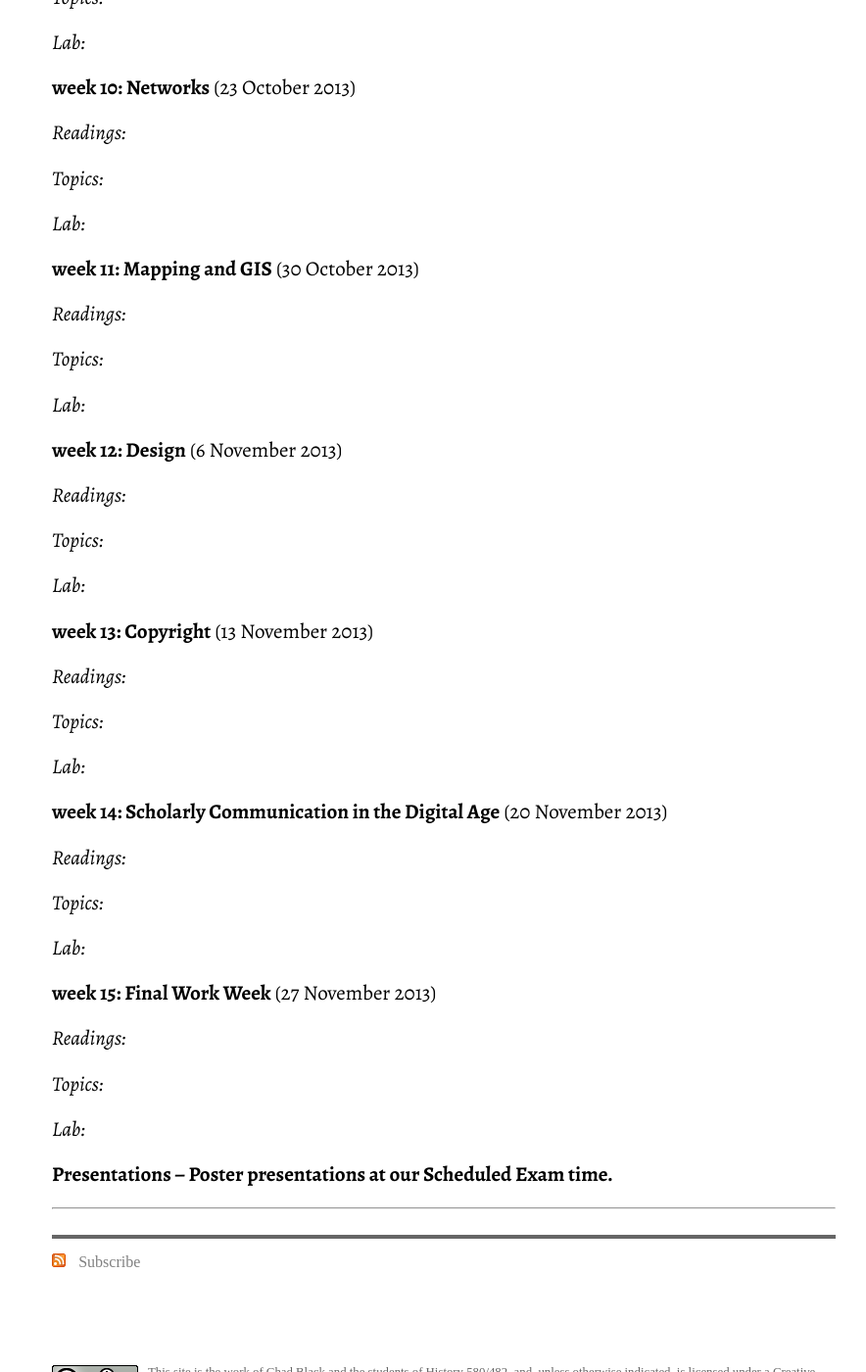
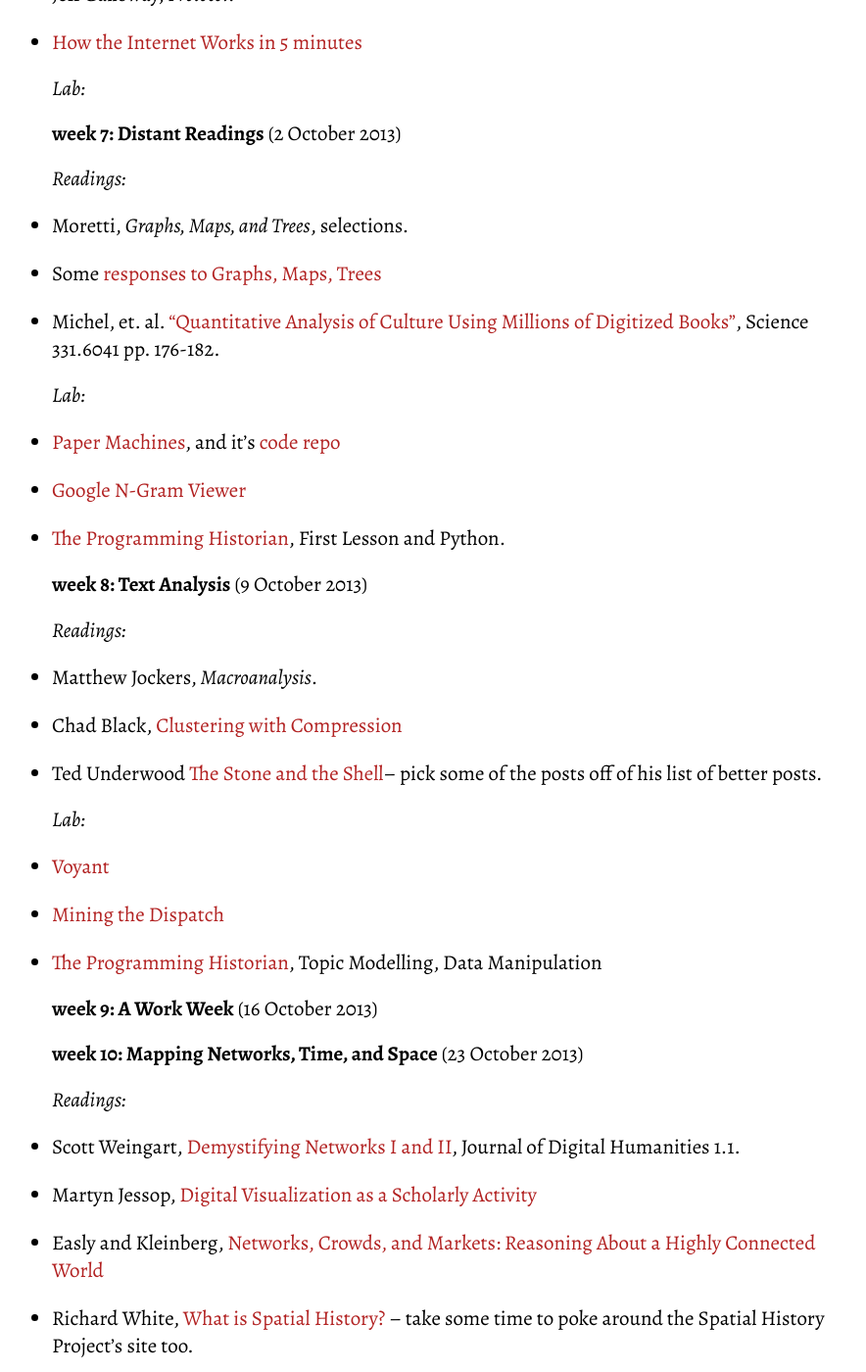
Before and after one commit to chadblack/history580, a Jekyll site: the page built from info/syllabus.md, in a window 1280 px wide and 1400 px high, scrolled down 6550 px. Shown: the whole window at 98% size, without its empty margins (187-1071 px from the left). Built offline with Jekyll 4.4.1, drawn with Linux system fonts in a browser that asks for light colours; some web fonts are replaced; Markdown is read by kramdown in place of the engine named in the settings; some of the changed text lies outside the part shown.

Commit message:
more or less finished syllabus.

```diff
--- a/info/syllabus.md
+++ b/info/syllabus.md
@@ -57,6 +57,8 @@ The following books are available for purchase at the bookstore, or of course fr
 
 Other readings will be available on the web, or through this course site. All readings must be done before the class for which they are assigned. Graduate students will generally read longer selections or additional readings beyond those for undergrads.
 
+Looking for tools for digital research? [Bamboo DIRT](http://dirt.projectbamboo.org/) is a great place to start.
+Looking for more on digital history? [Digital History Project](http://digitalhistory.unl.edu/index.php)
 
 
 ---
@@ -150,107 +154,138 @@ B.  [Wordle](http://www.wordle.net/).
 
 *Lab:*
 
-*  [Youtube Time Machine](http://yttm.tv/)
-*
+*  [YouTube Time Machine](http://yttm.tv/)  (Check out [this discussion](http://www.dighist.org/2011/01/bringing-historical-order-to-youtube/) too.)
+*  [What's On the Menu?](http://menus.nypl.org/)
+
 
 **week 4: theory of media II: new new media** (11 September 2013)
 
 *Readings:*
 
 *  Lev Manovich, *The Language of New Media*. Cambridge: The MIT Press, 2001.
+*  Dawn Gilpin, [Working the Twittersphere](http://www.academia.edu/197814/Working_the_Twittersphere_Microblogging_as_professional_identity_construction)
+*  Roy Rosenzweig, [Can History be Open Source? Wikipedia and the Future of the Past](http://chnm.gmu.edu/essays-on-history-new-media/essays/?essayid=42)
+*  Tim O'Reilly, [What is Web 2.0](http://oreilly.com/web2/archive/what-is-web-20.html)
 
 
-*Topics:*
+*Lab:*
 
-*Lab:*
+*  [Flickr](http://www.flickr.com/). How does it work? Can you find institutions that use it?
+*  [Wikipedia](http://wikipedia.org). How does a wiki work? Wikipedia in particular? Review a few pages, both their public face and the history/discussion page. Pick at least one controversial topic.
 
 **week 5: computation**  (18 September 2013)
 
 *Readings:*
+*  Charles Petzold, *Code: The Hidden Language of Computer Hardware and Software*. Microsoft Press, 2000. [Selections]()
+*  [How Computers Work](http://www.fastchip.net/howcomputerswork/p1.html)
 
-*Topics:*
 
 *Lab:*
+
+* [Computer History Museum](http://www.computerhistory.org/)
+*
 
 **week 6: the Interwebs**  (25 September 2013)
 
 *Readings:*
-
-*Topics:*
+*  Jeff Galloway, *Protocol*.
+*  [How the Internet Works in 5 minutes](http://www.youtube.com/watch?v=7_LPdttKXPc)
 
 *Lab:*
 
 **week 7: Distant Readings**   (2 October 2013)
 
 *Readings:*
+*  Moretti, *Graphs, Maps, and Trees*, selections.
+*  Some [responses to Graphs, Maps, Trees](http://www.parlorpress.com/pdf/ReadingMapsGraphsTrees.pdf)
+*  Michel, et. al. ["Quantitative Analysis of Culture Using Millions of Digitized Books"](http://www.sciencemag.org/content/331/6014/176.abstract), Science 331.6041 pp. 176-182.
 
-*Topics:*
 
 *Lab:*
+
+*  [Paper Machines](http://papermachines.org/), and it's [code repo](https://github.com/chrisjr/papermachines)
+*  [Google N-Gram Viewer](http://books.google.com/ngrams)
+*  [The Programming Historian](http://programminghistorian.org), First Lesson and Python.
 
 **week 8: Text Analysis**   (9 October 2013)
 
 *Readings:*
+*  Matthew Jockers, *Macroanalysis*.
+*  Chad Black, [Clustering with Compression](http://parezcoydigo.wordpress.com/2011/10/09/clustering-with-compression-for-the-historian/)
+*  Ted Underwood [The Stone and the Shell](http://tedunderwood.com)-- pick some of the posts off of his list of better posts.
 
-*Topics:*
+*Lab:*
+*  [Voyant](http://voyeurtools.org)
+*  [Mining the Dispatch](http://dsl.richmond.edu/dispatch/)
+*  [The Programming Historian](http://programminghistorian.org), Topic Modelling, Data Manipulation
+
+**week 9: A Work Week** (16 October 2013)
+
+
+**week 10: Mapping Networks, Time, and Space**  (23 October 2013)
+
+*Readings:*
+*  Scott Weingart, [Demystifying Networks I and II](http://journalofdigitalhumanities.org/1-1/demystifying-networks-by-scott-weingart/), Journal of Digital Humanities 1.1.
+*  Martyn Jessop, [Digital Visualization as a Scholarly Activity](http://llc.oxfordjournals.org/content/23/3/281.abstract)
+*  Easly and Kleinberg, [Networks, Crowds, and Markets: Reasoning About a Highly Connected World](http://www.cs.cornell.edu/home/kleinber/networks-book/)
+*  Richard White, [What is Spatial History?](http://www.stanford.edu/group/spatialhistory/cgi-bin/site/pub.php?id=29) -- take some time to poke around the Spatial History Project's site too.
+
+*Lab:*
+*  [Hypercities](http://hypercities.com/)
+*  [Trove Tools](http://wraggelabs.com/emporium/trove-tools/)
+*  [Republic of Letters](http://republicofletters.stanford.edu)
+*  [BKLYNR](http://bklynr.com/block-by-block-brooklyns-past-and-present/)
+
+
+**week 11: Narratives and New Media** (30 October 2013)
+
+*Readings:*
+*  Cohen and Rosenzweig, [Becoming Digital](http://chnm.gmu.edu/digitalhistory/digitizing/)
+*  Hayden White, ["The Value of Narrativity in the Representation of Reality"](http://www.jstor.org/stable/1343174)
+*  David J. Staley, [Sequential Art and Historical Narrative: A Visual History of Germany](http://quod.lib.umich.edu/j/jahc/3310410.0005.203?rgn=main;view=fulltext)
+*  Alan Lui, [When was Linearity? The Meaning of Graphics in the Digital Age](http://digitalhistory.unl.edu/essays/liuessay.php)
+
 
 *Lab:*
 
-**week 9: A Work Week** (16 October 2013)
+*  [Invisible Australians](http://invisibleaustralians.org)
+*  [Valley of the Shadow](http://valley.lib.virginia.edu)
+*  [September 11 Digital Archive](http://911digitalarchive.org)
+
+**week 12: Design** (6 November 2013)
+
+* Watch Helvetica in Class.
 
 *Readings:*
 
-*Topics:*
+*  Cohen and Rosenzweig, [Designing for the History Web through the end of the book](http://chnm.gmu.edu/digitalhistory/)
+*  [Butterick's Practical Typography](http://practicaltypography.com)
+*  [Readings for Design in the Digital Humanities](http://clioweb.org/2007/01/31/readings-in-design-for-digital-humanities/) -- a starting point for chasing links....
+*  Dan Brown, *Communicating Design*, selections.
+
 
 *Lab:*
 
-**week 10: Networks**  (23 October 2013)
-
-*Readings:*
-
-*Topics:*
-
-*Lab:*
-
-**week 11: Mapping and GIS** (30 October 2013)
-
-*Readings:*
-
-*Topics:*
-
-*Lab:*
-
-**week 12: Design** (6 November 2013)
-
-*Readings:*
-
-*Topics:*
-
-*Lab:*
+*  [Omeka.net](http://omeka.net)
+*  [Wordpress.com](http://wordpress.com)
 
 **week 13: Copyright**  (13 November 2013)
 
 *Readings:*
-
-*Topics:*
+T.B.D
 
 *Lab:*
 
 **week 14: Scholarly Communication in the Digital Age** (20 November 2013)
 
 *Readings:*
+*  [Writing History in the Digital Age](http://writinghistory.trincoll.edu)
+*  [Planned Obsolescence](http://mediacommons.futureofthebook.org/mcpress/plannedobsolescence/)
+*  Robert B. Townsend, [How is New Media Reshaping the Work of Historians?](http://www.historians.org/perspectives/issues/2010/1011/1011pro2.cfm)
+*  Robert B. Townsend, [Assessing the Future of Peer Review](http://blog.historians.org/2010/06/assessing-the-future-of-peer-review/)
 
-*Topics:*
-
-*Lab:*
 
 **week 15: Final Work Week** (27 November 2013)
-
-*Readings:*
-
-*Topics:*
-
-*Lab:*
 
 
 **Presentations -- Poster presentations at our Scheduled Exam time.**
```
Also changed, not shown: other parts of info/syllabus.md (+2 -0 lines).
